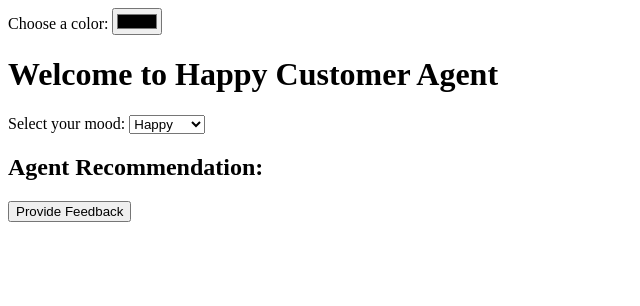
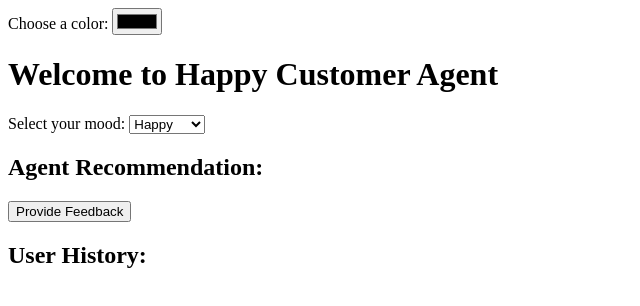
Before and after one commit to unnaturalshah/mood, a plain HTML site: page index.html in a window 1280 px wide. Shown: the whole page, without its empty margins (0-640 px from the left). Drawn offline with Linux system fonts and the light colour scheme; files that its build step writes are made by us from their sources; files whose address does not match are found by name.

Commit message:
Update index.html
Signed-off-by: Unnat Shah <unnatshah@gmail.com>

```diff
--- a/index.html
+++ b/index.html
@@ -1,3 +1,4 @@
+
 <html lang="en">
 <head>
   <meta charset="UTF-8">
@@ -37,6 +38,11 @@
     </div>
   </div>
 
+  <div id="user-history-container">
+    <h2>User History:</h2>
+    <ul id="user-history-list"></ul>
+  </div>
+
   <script src="js/local_storage.js"></script>
   <script src="js/reinforcement_agent.js"></script>
   <script src="js/script.js"></script>
```
